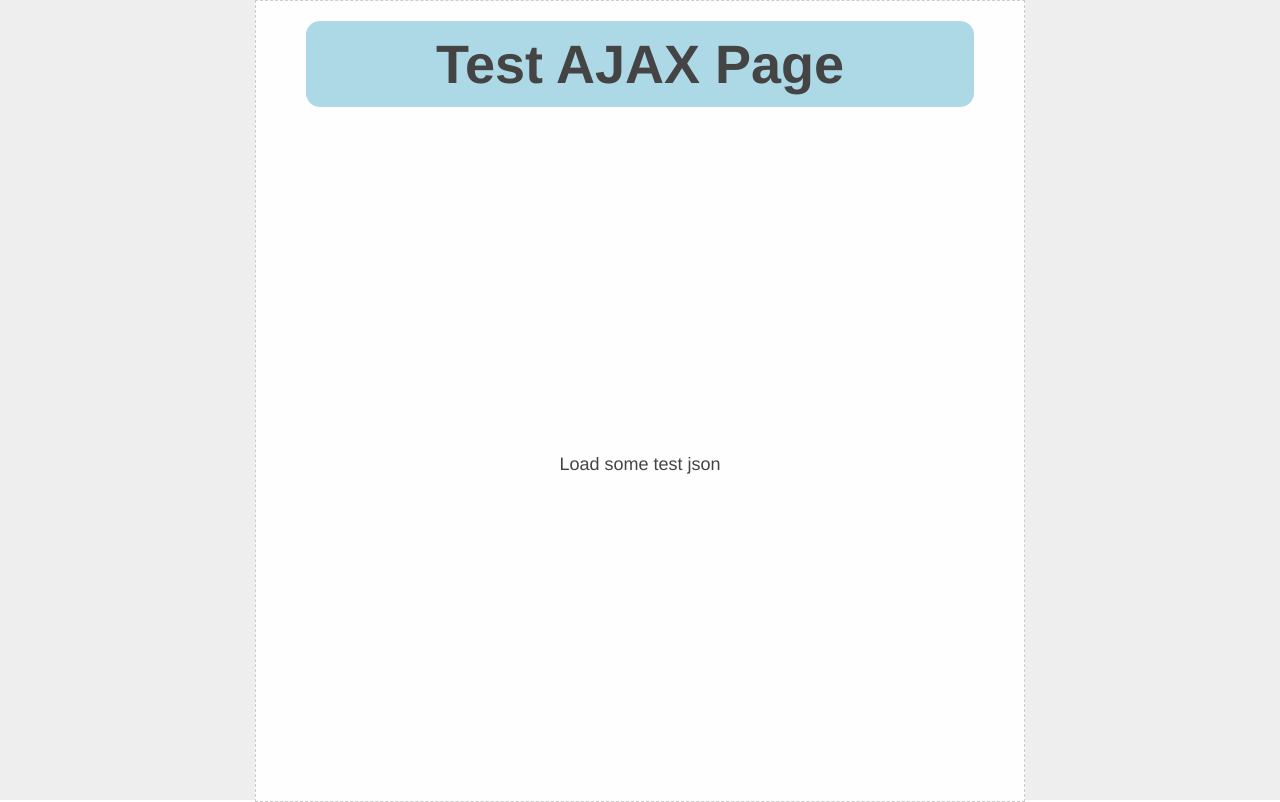
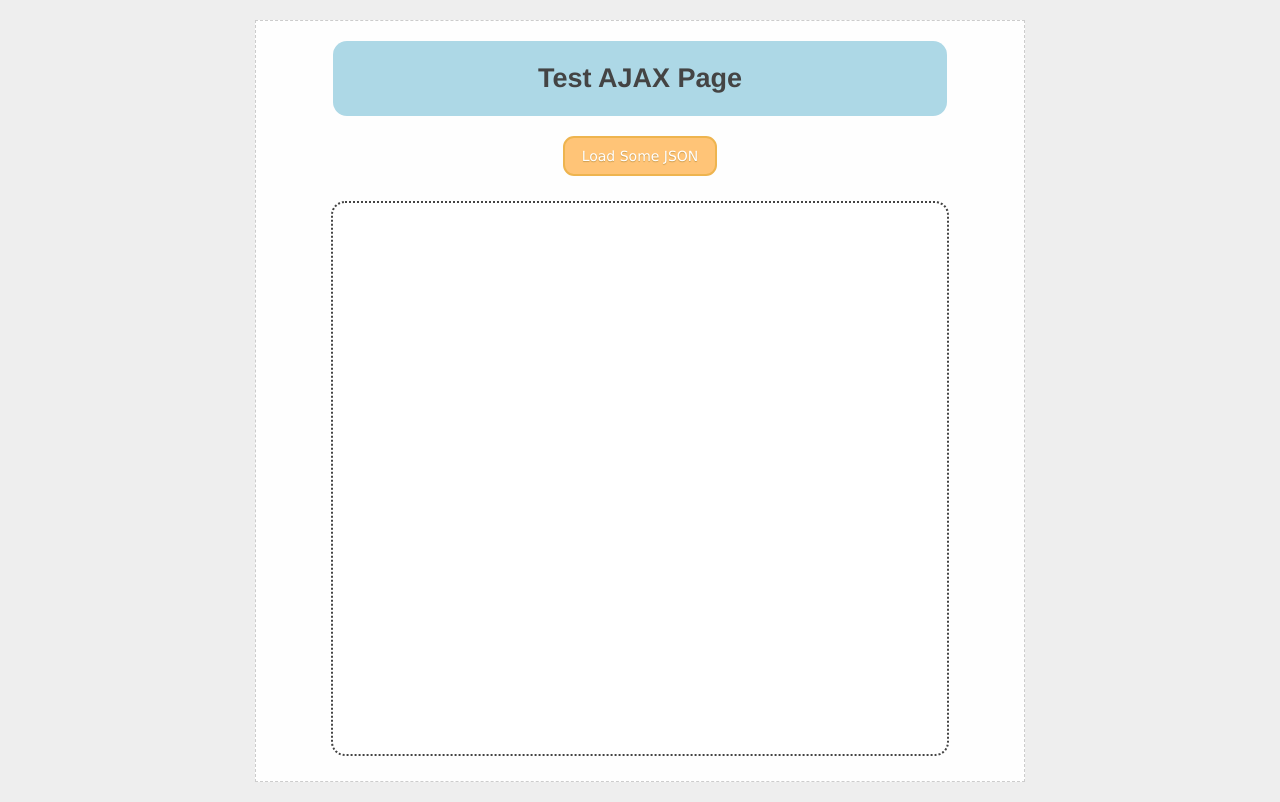
Before and after one commit to nkamara/INST377_class_demo, a plain HTML site: page Code Examples/ajax_demo.html in a window 1280 px wide. Drawn offline with Linux system fonts and the light colour scheme.

Commit message:
Nicer styles

```diff
--- a/Code Examples/ajax_demo.html
+++ b/Code Examples/ajax_demo.html
@@ -8,7 +8,8 @@
       line-height: 1.6;
       font-size: 18px;
       color: #444;
-      padding: 0 10px
+      padding: 0 10px;
+      background: #eee;
     }
 
     h1,
@@ -19,15 +20,13 @@
 
     .container {
       position: absolute;
-      top: 0;
-      bottom: 0;
+      top:20px;
+      bottom: 20px;
       right: 0;
       left: 0;
       display: flex;
       justify-content: center;
       align-items: flex-start;
-      background: #eee;
-
       font-family: Helvetica, Geneva, Tahoma, sans-serif;
     }
 
@@ -35,9 +34,10 @@
       width: 60%;
       min-height: 100%;
       display: flex;
-      justify-content: center;
-      align-items: flex-start;
+      justify-content: flex-start;
+      align-items: center;
       flex-wrap: wrap;
+      flex-direction: column;
       background: #fefefe;
       border: 1px dashed #ccc;
     }
@@ -50,21 +50,58 @@
       margin: 20px 50px;
       min-height: 75px;
       background: lightblue;
-      width: 100%;
+      min-width: 80%;
       display: flex;
       align-items: center;
       justify-content: center;
-
       font-weight: bold;
-      font-size: 3em;
+      font-size: 1.5em;
       text-transform: capitalize;
+      flex-wrap: nowrap;
     }
 
     .content {
-      min-height: 80%;
       background: #fff;
+      border: 2px dotted #444;
+      flex-grow: 2;
+      margin: 25px 50px;
+      width: 80%;
+    }
 
+    .controls {
+      height: 50px;
+      min-width: 80%;
+      background: #999;
+      display: flex;
+      justify-content: center;
+      align-items: center;
     }
+
+    .button {
+      background-color:#ffc477;
+      -moz-border-radius:11px;
+      -webkit-border-radius:11px;
+      border-radius:11px;
+      border:2px solid #eeb44f;
+      display:inline-block;
+      cursor:pointer;
+      color:#ffffff;
+      font-family:Verdana;
+      font-size:14px;
+      padding:10px 17px;
+      text-decoration:none;
+      text-shadow:0px 1px 1px #cc9f52;
+    }
+    .button:hover {
+      background-color: coral;
+      border:2px solid rgb(216, 91, 46);
+    }
+    .button:active {
+      position:relative;
+      top:1px;
+    }
+
+
   </style>
 </head>
 
@@ -72,8 +109,9 @@
   <div class="container">
     <div class="wrapper">
       <div class="header">Test AJAX page</div>
+      <button class="button" onclick="">Load Some JSON</button>
       <div class="content"></div>
-      <div class="footer">Load some test json</div>
+      <div class="footer"></div>
     </div>
   </div>
 </body>
```
